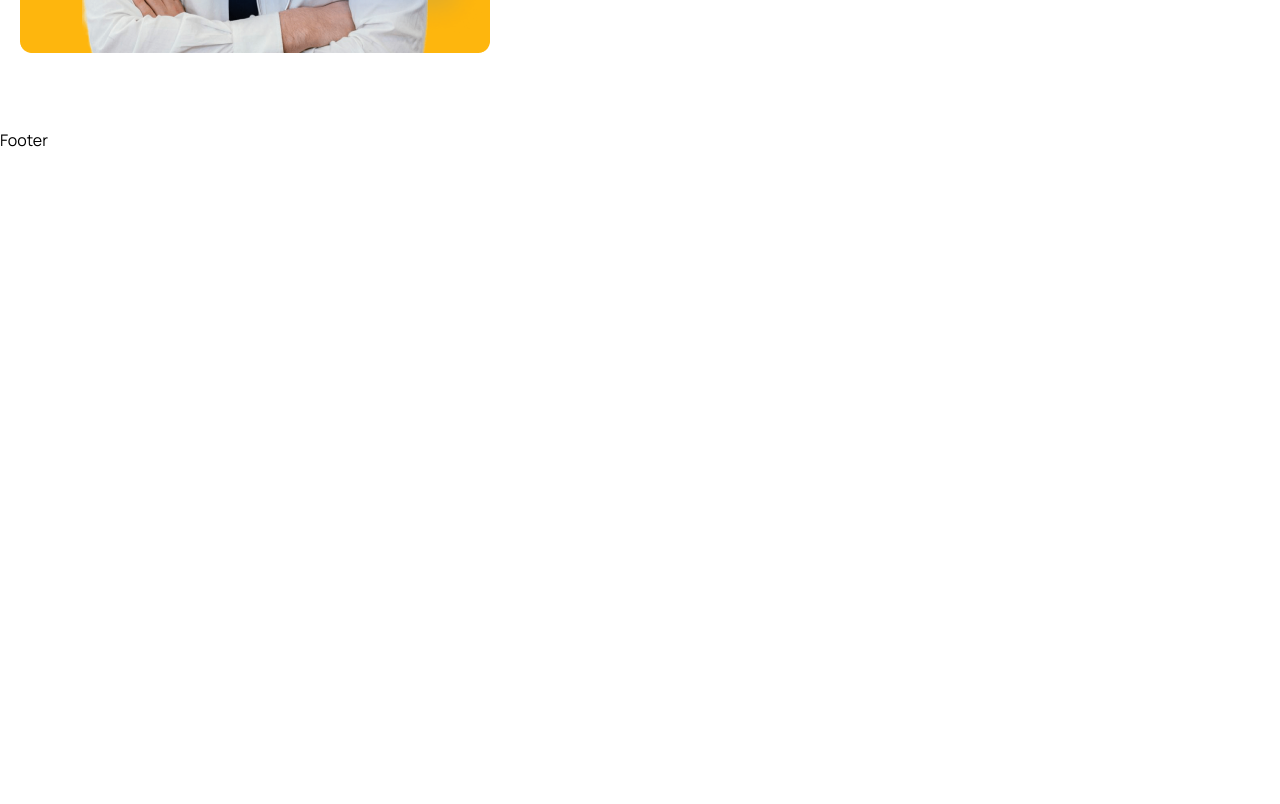
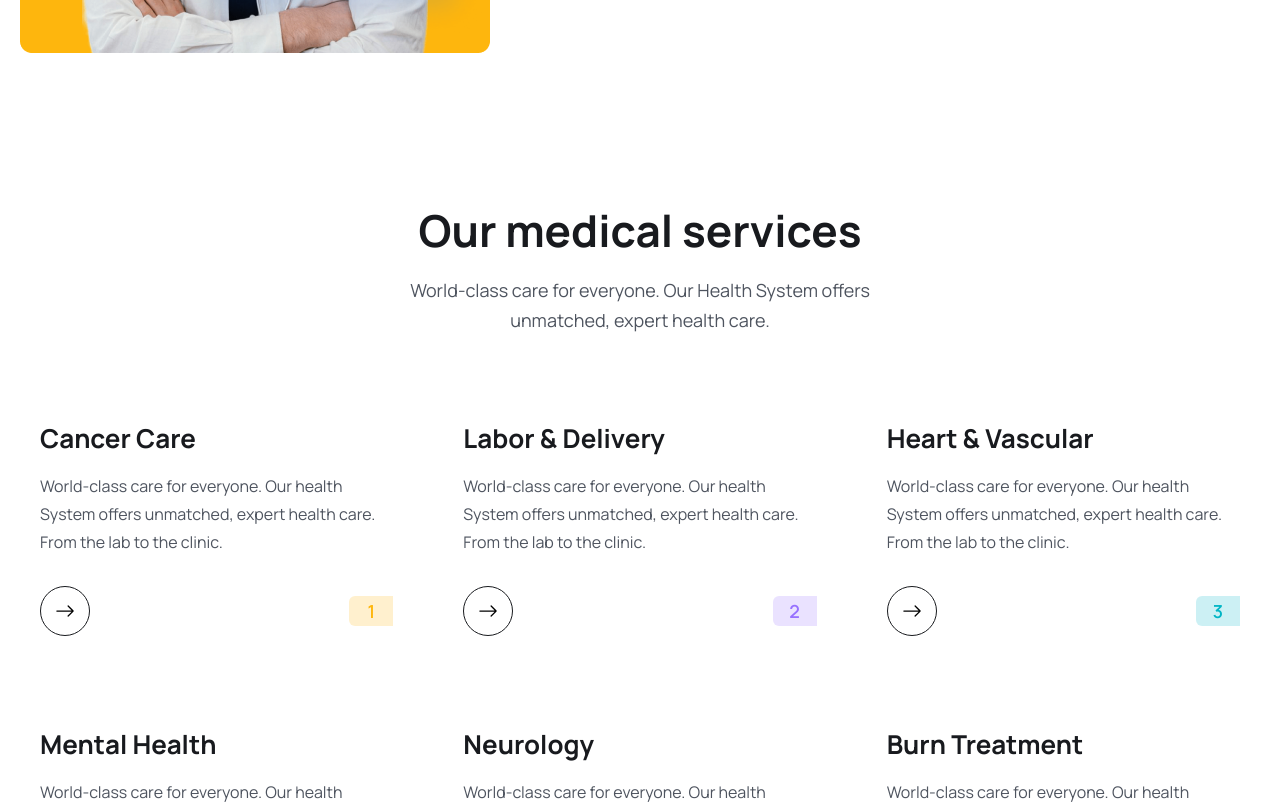
Before and after one commit to EncodeNeel/Medicare, a React (Vite) app in the folder frontend/: page / in a window 1280 px wide. Shown: the part 2120-2924 px from the top of the page. Before the commit the page ends 2272 px from the top, so only its background shows below. Built offline with nearby package versions, Linux system fonts and the light colour scheme; the HTML template or start-up script is replaced by a standard one.

Commit message:
added ServiceCard and SerceList in services section

```diff
--- /dev/null
+++ b/frontend/src/components/Services/ServiceCard.jsx
@@ -0,0 +1,36 @@
+import { BsArrowRight } from "react-icons/bs";
+import { Link } from "react-router-dom";
+
+const ServiceCard = ({ item, index }) => {
+  const { name, desc, bgColor, textColor } = item;
+  return (
+    <div className="py-[30px] px-3 lg:px-5">
+      <h2 className="text-[26px] leading-9 text-headingColor font-[700]">
+        {name}
+      </h2>
+      <p className="text-[16px] leading-7 font-[400] text-textColor mt-4">
+        {desc}
+      </p>
+
+      <div className="flex items-center justify-between mt-[30px]">
+        <Link
+          to="doctors"
+          className="w-[50px] h-[50px] rounded-full border border-solid border-[#181A1e]  flex items-center justify-center group hover:bg-primaryColor hover:border-none"
+        >
+          <BsArrowRight className="group-hover:text-white w-6 h-5" />
+        </Link>
+        <span
+          className="w-[44px] flex items-center justify-center text-[18px] leading-[30px] font-[600]"
+          style={{
+            background: `${bgColor}`,
+            color: `${textColor}`,
+            borderRadius: "6px 0 0 6px",
+          }}
+        >
+          {index + 1}
+        </span>
+      </div>
+    </div>
+  );
+};
+export default ServiceCard;
--- /dev/null
+++ b/frontend/src/components/Services/ServiceList.jsx
@@ -0,0 +1,15 @@
+import React from "react";
+
+import { services } from "./../../assets/data/services";
+import ServiceCard from "./ServiceCard";
+
+const ServiceList = () => {
+  return (
+    <div className="grid grid-cols-1 md:grid-cols-2 lg:grid-cols-3 gap-5 lg:gap-[30px] mt-[30px] lg:mt-[55px]">
+      {services.map((item, index) => (
+        <ServiceCard item={item} index={index} key={index} />
+      ))}
+    </div>
+  );
+};
+export default ServiceList;
--- a/frontend/src/pages/Home.jsx
+++ b/frontend/src/pages/Home.jsx
@@ -9,6 +9,7 @@
 import { Link } from "react-router-dom";
 import { BsArrowRight } from "react-icons/bs";
 import About from "../components/About/About";
+import ServiceList from "../components/Services/ServiceList";
 
 const Home = () => {
   return (
@@ -161,6 +162,23 @@
       </section>
 
       <About />
+
+      {/* =========== services section  =========== */}
+      <section>
+        <div className="container">
+          <div className="xl:w-[470px] mx-auto">
+            <h2 className="heading text-center">Our medical services</h2>
+            <p className="text__para text-center">
+              World-class care for everyone. Our Health System offers unmatched,
+              expert health care.
+            </p>
+          </div>
+
+          <ServiceList />
+        </div>
+      </section>
+
+      {/* =========== services section end  =========== */}
     </>
   );
 };
```
